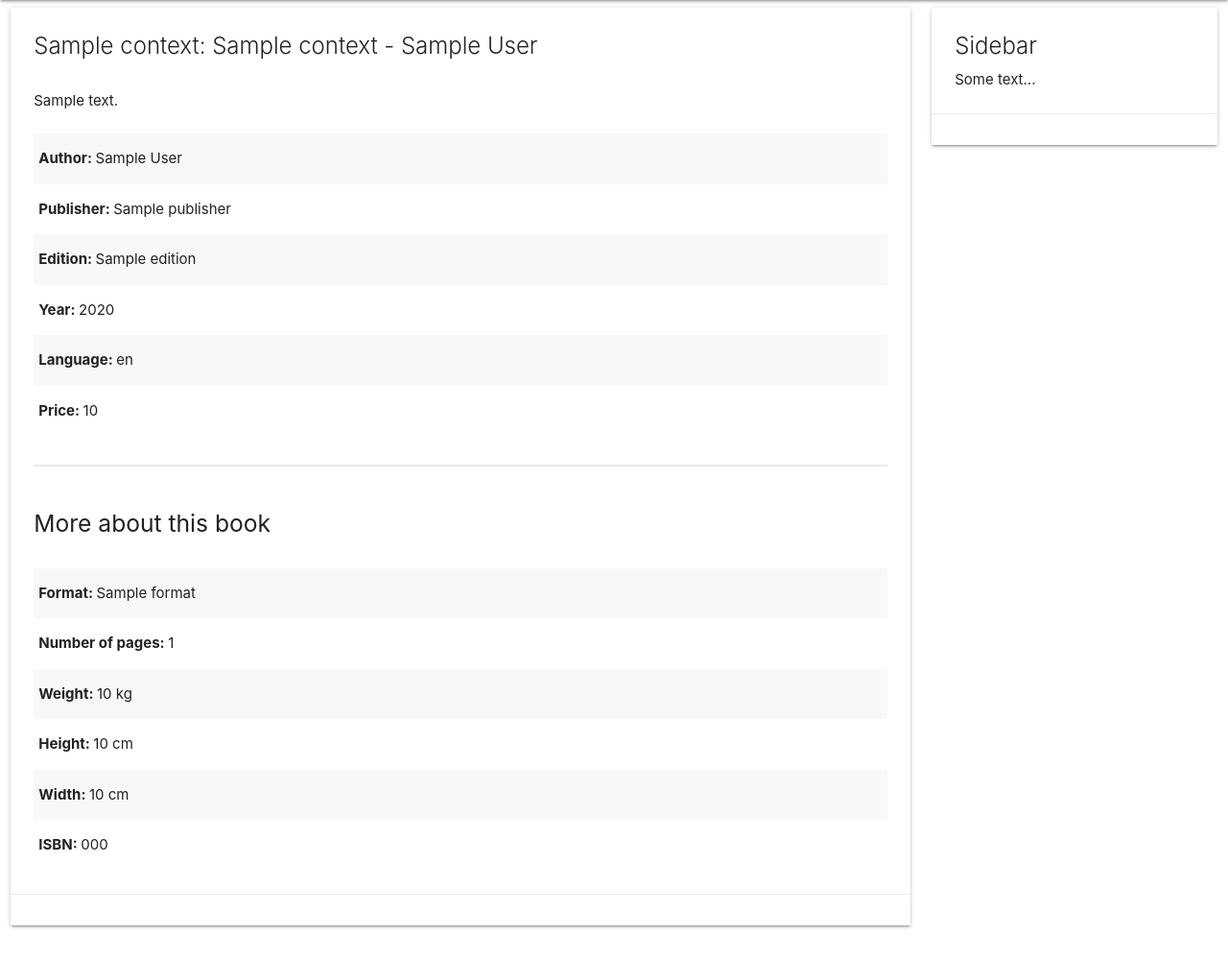
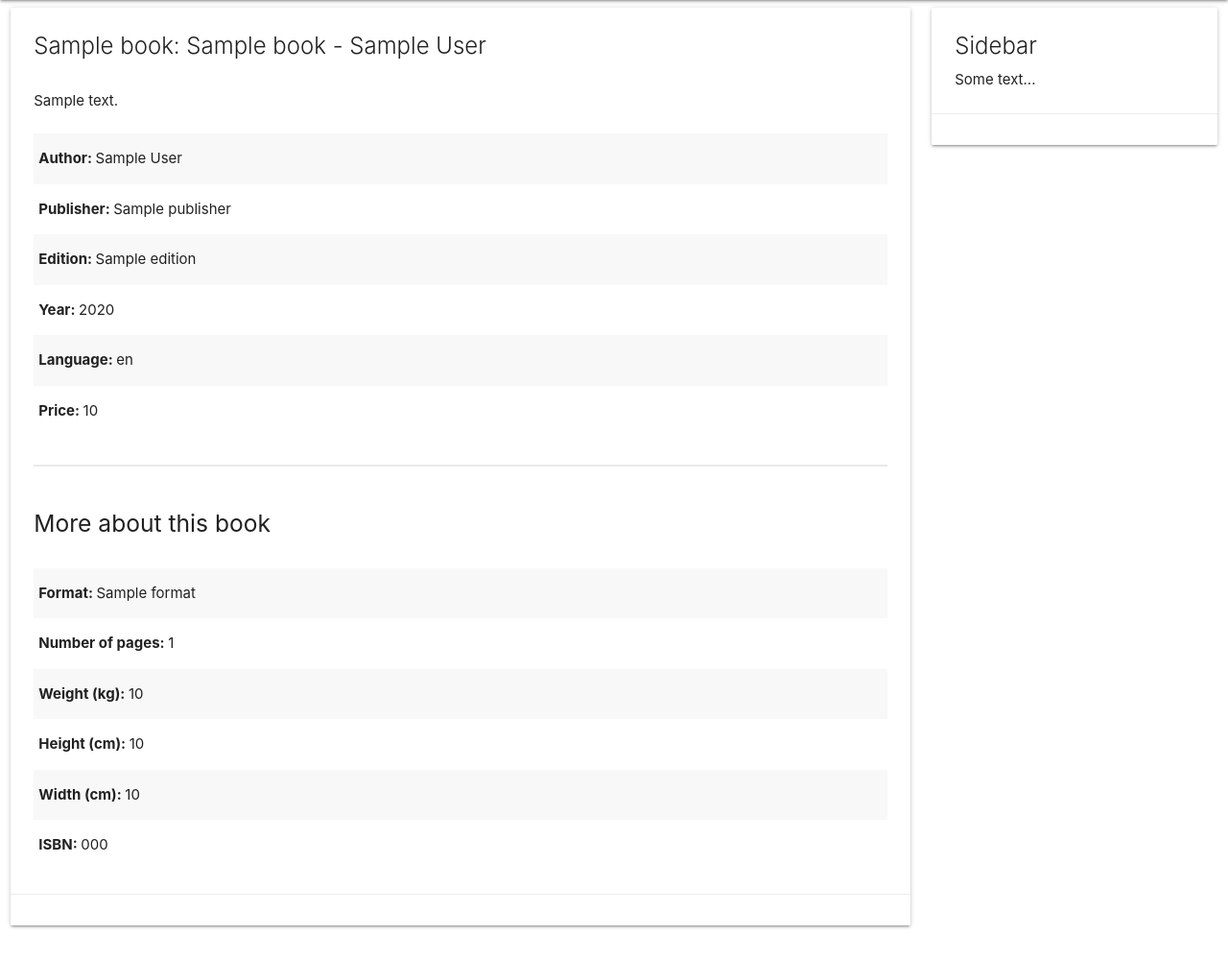
Before and after one commit to Cledersonbc/pybookstore, a Python web app: template pybookstore/templates/readbook.html in a window 1280 px wide. Shown: the part 64-1063 px from the top of the page at 96% size. Run offline with Jinja, Linux system fonts and the light colour scheme; the template is opened without the code that fills it: most values are stand-ins (such as "Sample title", 1, 10 or a date in 2020).

Commit message:
Resgister and view of books

```diff
--- a/pybookstore/auth/models.py
+++ b/pybookstore/models.py
@@ -1,4 +1,4 @@
-from server import db
+from pybookstore import db
 
 
 class Book(db.Model):
--- a/pybookstore/templates/newbook.html
+++ b/pybookstore/templates/newbook.html
@@ -9,7 +9,7 @@
         <span class="card-title">Register your new Book</span>
 
 		<br>
-		<form method="POST">
+		<form method="POST" action="/books/new">
 		  <h6>General Information</h6>
 		  <div class="row">
 			<div class="input-field col s6">
--- a/pybookstore/templates/readbook.html
+++ b/pybookstore/templates/readbook.html
@@ -1,5 +1,5 @@
 {% extends 'base.html' %}
-{% block title %}Pybookstore | {{ context['title'] }} - {{ context['author'] }} {% endblock %}
+{% block title %}Pybookstore | {{ book.title }} - {{ book.author }}{% endblock %}
 {% block content %}
 
 <div class="row">
@@ -7,33 +7,32 @@
     <div class="card white">
       <div class="card-content">
         <span class="card-title">
-		  {{ context['title'] }}{% if context['subtitle'] %}: {{ context['subtitle'] }}{% endif %}
-		  - {{ context['author'] }}
+		  {{ book.title }}{{ ': ' + book.subtitle if book.subtitle is not none }} - {{ book.author }}
 		</span>
 		<br>
-		<p>{{ context['description'] }}</p>
+		<p>{{ book.description if book.description is not none else 'N/A' }}</p>
 		<br>
 		<b></b>
 
 		<table class="striped">
 		  <tbody>
 			<tr><td>
-				<p><b>Author: </b> {{ context['author']}}</p>
+				<p><b>Author: </b> {{ book.author if book.author is not none else 'N/A' }}</p>
 			</td></tr>
 			<tr><td>
-				<p><b>Publisher: </b> {{ context['publisher']}}</p>
+				<p><b>Publisher: </b> {{ book.publisher if book.publisher is not none else 'N/A' }}</p>
 			</td></tr>
 			<tr><td>
-				<p><b>Edition: </b> {{ context['edition']}}</p>
+				<p><b>Edition: </b> {{ book.edition if book.edition is not none else 'N/A' }}</p>
 			</td></tr>
 			<tr><td>
-				<p><b>Year: </b> {{ context['year']}}</p>
+				<p><b>Year: </b> {{ book.year if book.year is not none else 'N/A' }}</p>
 			</td></tr>
 			<tr><td>
-				<p><b>Language: </b> {{ context['language']}}</p>
+				<p><b>Language: </b> {{ book.language if book.language is not none else 'N/A' }}</p>
 			</td></tr>
 			<tr><td>
-				<p><b>Price: </b> {{ context['price']}}</p>
+				<p><b>Price: </b> {{ book.price if book.price is not none else 'N/A' }}</p>
 			</td></tr>
 		  </tbody>
 		</table>
@@ -47,22 +46,22 @@
 		<table class="striped">
 		  <tbody>
 			<tr><td>
-				<p><b>Format: </b> {{ context['format']}}</p>
+				<p><b>Format: </b> {{ book.format if book.format is not none else 'N/A' }}</p>
 			</td></tr>
 			<tr><td>
-				<p><b>Number of pages: </b> {{ context['pages']}}</p>
+				<p><b>Number of pages: </b> {{ book.pages if book.pages is not none else 'N/A' }}</p>
 			</td></tr>
 			<tr><td>
-				<p><b>Weight: </b> {{ context['weight']}} kg</p>
+				<p><b>Weight (kg): </b> {{ book.weight if book.weight is not none else 'N/A' }}</p>
 			</td></tr>
 			<tr><td>
-				<p><b>Height: </b> {{ context['height']}} cm</p>
+				<p><b>Height (cm): </b> {{ book.height if book.height is not none else 'N/A' }}</p>
 			</td></tr>
 			<tr><td>
-				<p><b>Width: </b> {{ context['width']}} cm</p>
+				<p><b>Width (cm): </b> {{ book.width if book.width is not none else 'N/A' }}</p>
 			</td></tr>
 			<tr><td>
-				<p><b>ISBN: </b> {{ context['isbn']}}</p>
+				<p><b>ISBN: </b>{{ book.isbn if book.isbn is not none else 'N/A' }}</p>
 			</td></tr>
 		  </tbody>
 		</table>
--- a/requirements.txt
+++ b/requirements.txt
@@ -4,13 +4,17 @@ Click==7.0
 clickclick==1.2.2
 connexion==2.2.0
 Flask==1.0.2
+flask-marshmallow==0.9.0
 Flask-SQLAlchemy==2.3.2
+Flask-WTF==0.14.2
 idna==2.8
 inflection==0.3.1
 itsdangerous==1.1.0
 Jinja2==2.10
 jsonschema==2.6.0
 MarkupSafe==1.1.0
+marshmallow==2.18.0
+marshmallow-sqlalchemy==0.16.0
 openapi-spec-validator==0.2.4
 PyYAML>=4.2b1
 requests==2.21.0
@@ -19,3 +23,4 @@ SQLAlchemy==1.2.17
 swagger-ui-bundle==0.0.3
 urllib3==1.24.1
 Werkzeug==0.14.1
+WTForms==2.2.1
```
Also changed, not shown: pybookstore/__init__.py (+5 -2 lines), pybookstore/routes.py (+24 -4 lines), pybookstore/schemas.py (added, +7 -0 lines), pybookstore/utils/clear_tmp_files.py (deleted, +0 -17 lines).
